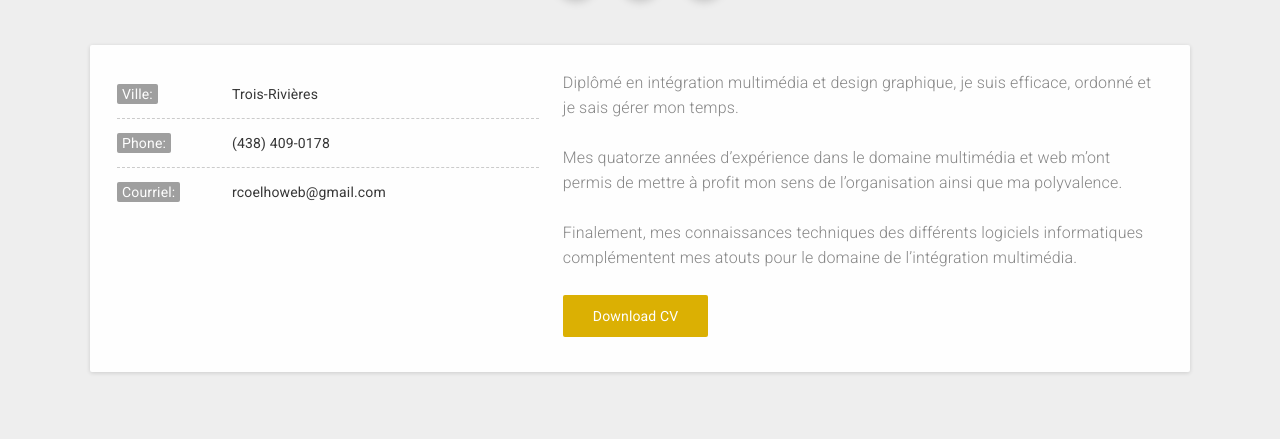
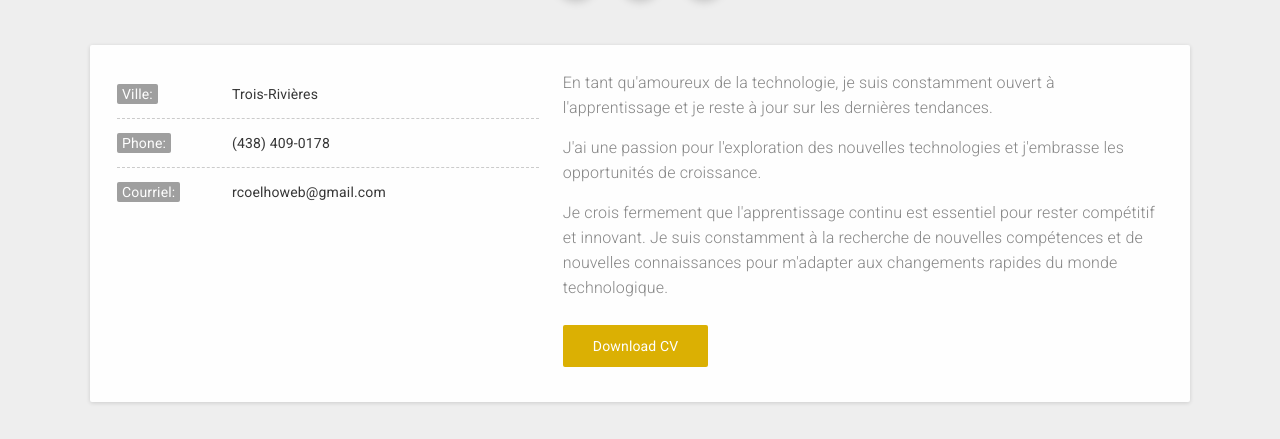
Before and after one commit to rcoelhoweb/rcoelhoweb.github.io, a plain HTML site: page index.html in a window 1280 px wide. Shown: the part 189-628 px from the top of the page. Drawn offline with Linux system fonts and the light colour scheme; some packages are replaced by stand-ins of ours; files whose address does not match are found by name.

Commit message:
Add files via upload

```diff
--- a/index.html
+++ b/index.html
@@ -73,12 +73,15 @@
 							<div class="col col-m-12 col-t-7 col-d-7">
 								<div class="text-box">
 
-									<p>
-										Diplômé en intégration multimédia et design graphique, je suis efficace, ordonné et je sais gérer mon temps.<br><br>
-										Mes quatorze années d’expérience dans le domaine multimédia et web m’ont permis de mettre à profit mon sens
-										de l’organisation ainsi que ma polyvalence.<br><br> Finalement, mes connaissances techniques des différents logiciels
-										informatiques complémentent mes atouts pour le domaine de l’intégration multimédia.
-									</p>
+									<p>En tant qu'amoureux de la technologie, je suis constamment ouvert
+										à l'apprentissage et je reste à jour sur les dernières tendances.</p>
+
+										<p>J'ai une passion pour l'exploration des nouvelles technologies et
+										j'embrasse les opportunités de croissance.</p>
+
+										<p>Je crois fermement que l'apprentissage continu est essentiel pour rester compétitif et innovant.
+										Je suis constamment à la recherche de nouvelles compétences et de nouvelles
+										connaissances pour m'adapter aux changements rapides du monde technologique.</p>									</p>
 
 								</div>
 								<div class="bts">
```
